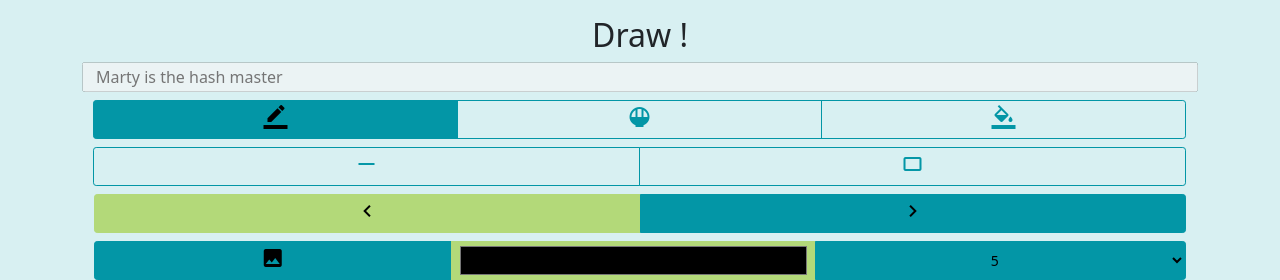
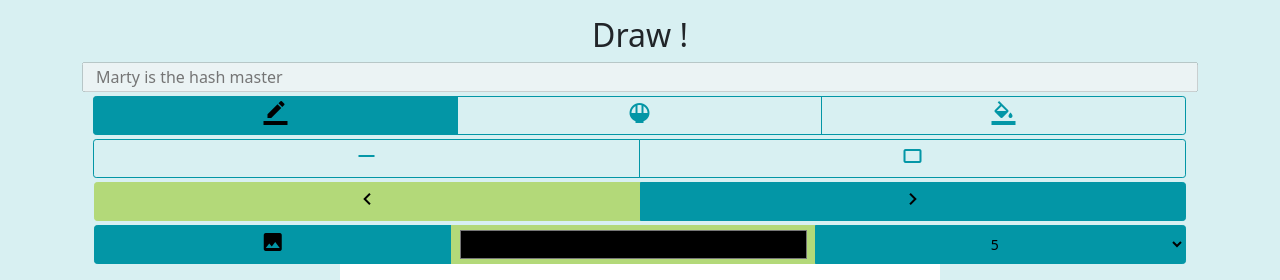
Before and after one commit to HE-Arc/E.T.-Telephone-Momo, a Django app: page /tmp in a window 1280 px wide. Shown: the part 71-351 px from the top of the page. Run offline with Django 3.2, Linux system fonts and the light colour scheme; some libraries are stand-ins or nearby versions.

Commit message:
Correct some margins

```diff
--- a/ETMApp/templates/ETMApp/tmp.html
+++ b/ETMApp/templates/ETMApp/tmp.html
@@ -6,7 +6,7 @@
         <div class="row">
             <input type="text" placeholder="Marty is the hash master" disabled></input>
         </div>
-        <div class="row mt-2">
+        <div class="row mt-1">
             <div class="btn-group btn-group-sm col-sm" role="group" aria-label="Basics">
 
                 <input type="radio" class="btn-check" id="penButton" name="tool" checked>
@@ -19,7 +19,7 @@
                 <label class="btn btn-outline-primary" for="bucketButton"><span class="material-icons md-36">format_color_fill</span></label>
             </div>
         </div>
-        <div class="row mt-2">
+        <div class="row mt-1">
             <div class="btn-group btn-group-sm col-sm" role="group" aria-label="Basics">
                 <input type="radio" class="btn-check" id="lineButton" name="tool">
                 <label class="btn btn-outline-primary" for="lineButton"><span class="material-icons md-36">horizontal_rule</span></label>
@@ -28,7 +28,7 @@
                 <label class="btn btn-outline-primary" for="rectButton"><span class="material-icons md-36">crop_5_4</span></label>
             </div>
         </div>
-        <div class="row mt-2">
+        <div class="row mt-1">
             <div class="btn-group btn-group-sm col-sm" role="group" aria-label="Basics">
                 <button id="undoButton" type="button" class="btn btn-success"><span class="material-icons md-36">chevron_left</span>
                 </button>
@@ -36,7 +36,7 @@
                 </button>
             </div>
         </div>
-        <div class="row mt-2">
+        <div class="row mt-1">
             <div class="btn-group btn-group-sm col-sm" role="group" aria-label="Basics">
                 <label for="imageUpload" class="btn btn-primary"><span class="material-icons md-36">insert_photo</span></label>
                 <input type="file" class="form-control-file" id="imageUpload" value="upload" style="">
```
